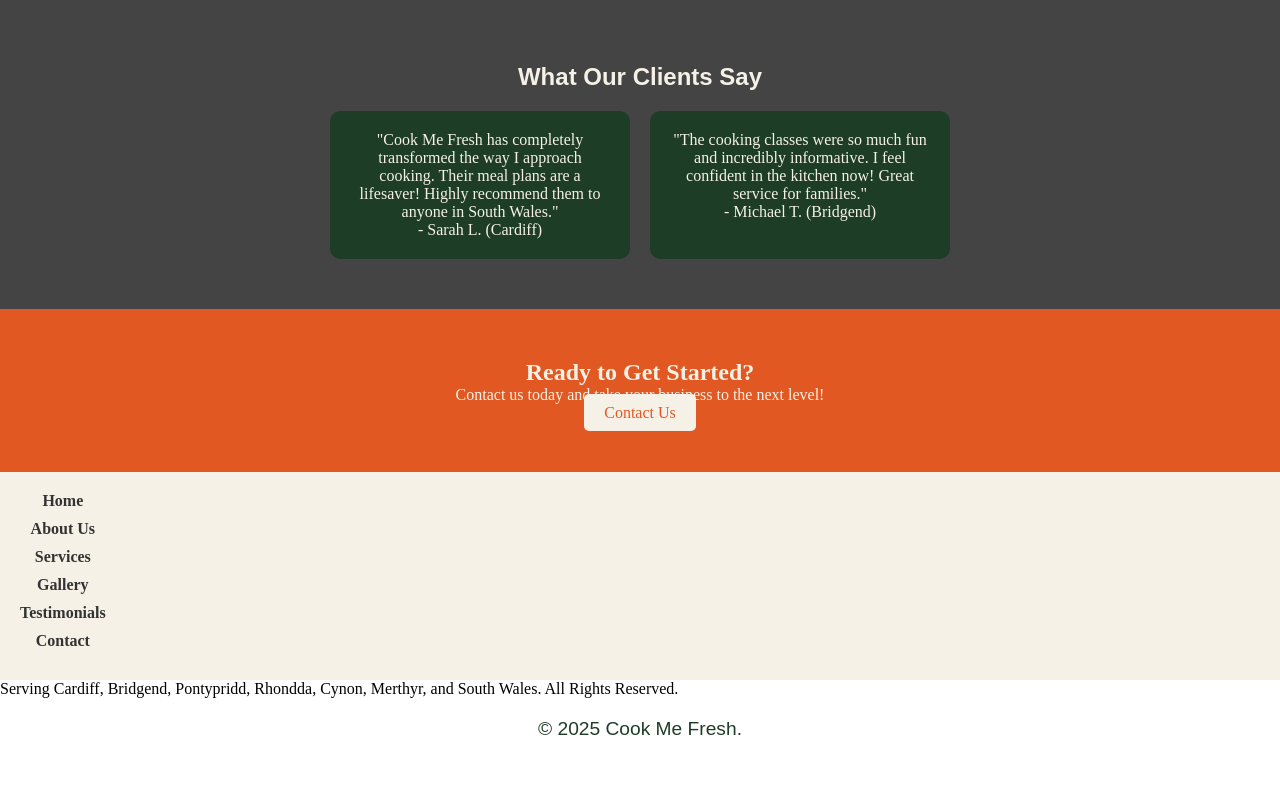
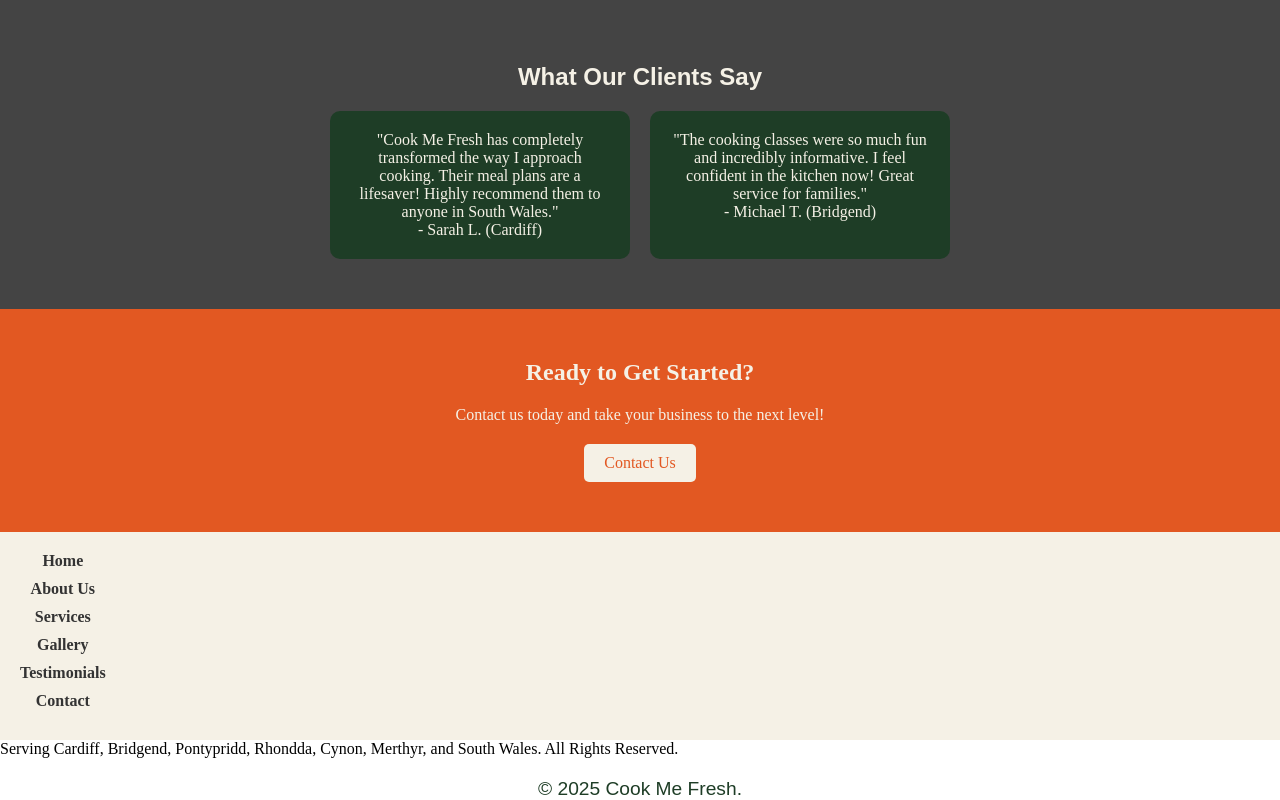
Before and after one commit to billyndroid/cook-me-fresh, a plain HTML site: page index.html in a window 1280 px wide. Shown: the part 2321-3121 px from the top of the page. Before the commit the page ends 3061 px from the top, so only its background shows below. Drawn offline with Linux system fonts and the light colour scheme.

Commit message:
Update style.css

```diff
--- a/styles/style.css
+++ b/styles/style.css
@@ -291,7 +291,12 @@
     background: var(--accent-fire-orange);
     color: var(--primary-beige);
     text-align: center;
-    padding: 50px 20px;
+    padding: 50px 40px; /* Updated padding */
+    display: flex; /* Added flex display */
+    flex-direction: column; /* Stack elements vertically */
+    gap: 20px; /* Added gap between elements */
+    justify-content: space-between; /* Separate elements */
+    align-items: center; /* Align elements vertically */
 }
 
 .cta .btn {
```
